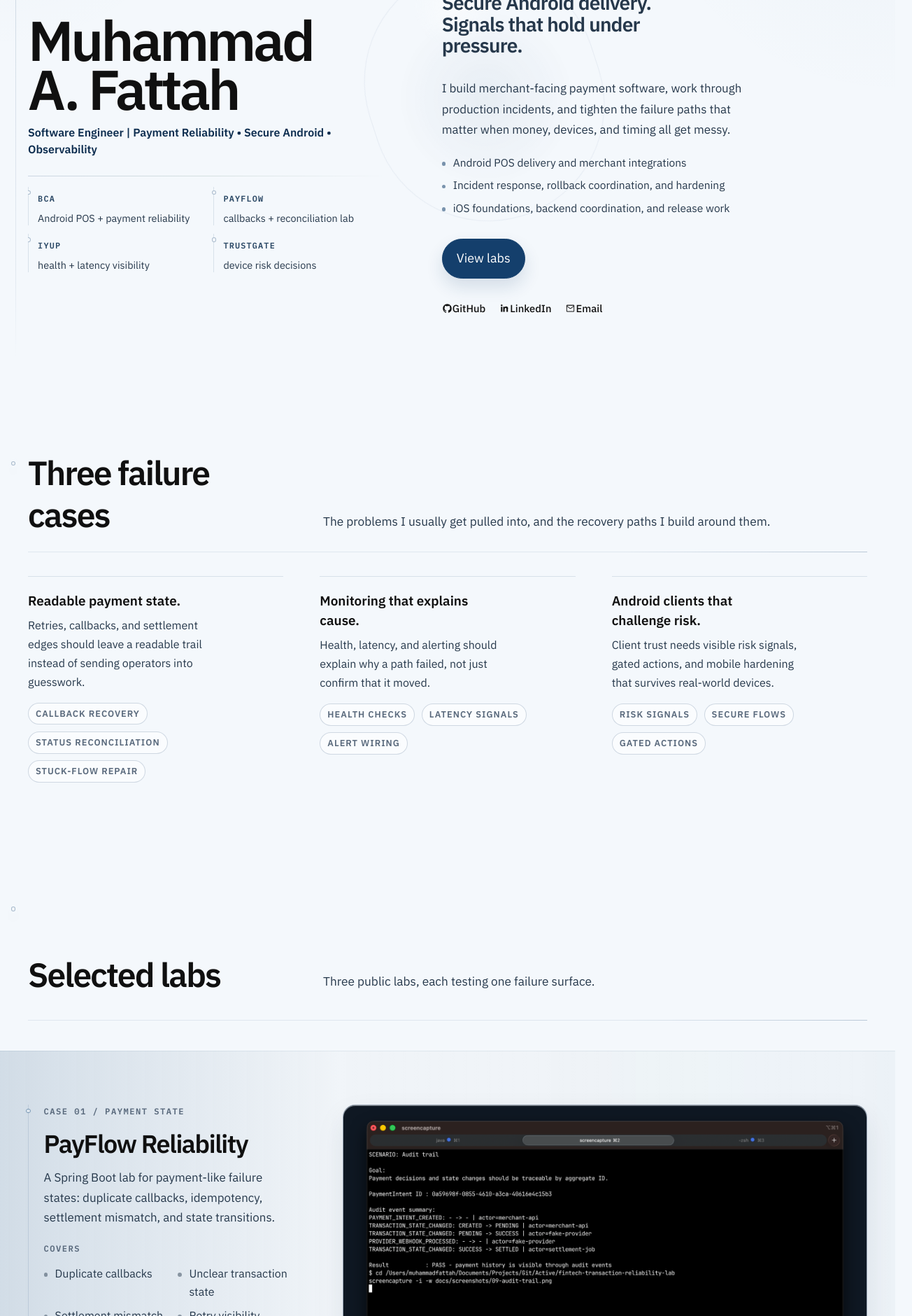
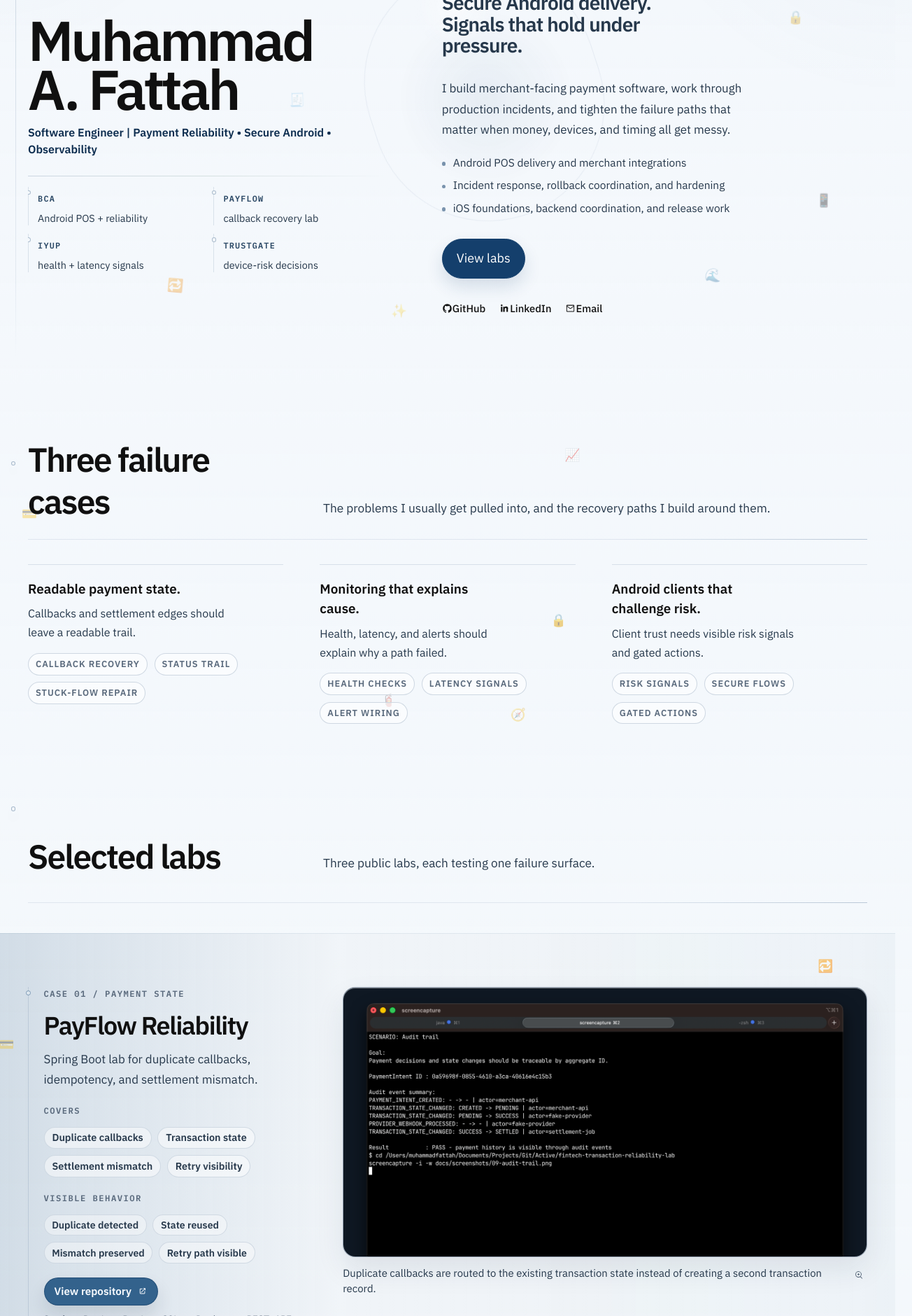
Before and after one commit to fattah247/fattah-portfolio, a Next.js app: page / in a window 1280 px wide. Shown: the part 240-2120 px from the top of the page at 70% size, 1304 px wide, since content can reach past the window. Built offline with nearby package versions, Linux system fonts and the light colour scheme.

Commit message:
improvement: add ambient portfolio motion

```diff
--- a/app/globals.css
+++ b/app/globals.css
@@ -72,6 +72,30 @@
   100% {
     opacity: 0;
     transform: translateX(140%) skewX(-14deg);
+  }
+}
+
+@keyframes emoji-drift {
+  0%,
+  100% {
+    transform: translate3d(0, 0, 0) rotate(-4deg);
+  }
+
+  50% {
+    transform: translate3d(0.45rem, -0.7rem, 0) rotate(5deg);
+  }
+}
+
+@keyframes emoji-breathe {
+  0%,
+  100% {
+    opacity: 0.28;
+    filter: blur(0) saturate(0.86);
+  }
+
+  50% {
+    opacity: 0.5;
+    filter: blur(0.1px) saturate(1.04);
   }
 }
 
@@ -501,6 +525,22 @@
     @apply py-10 sm:py-14 lg:py-14;
   }
 
+  .ambient-emoji-field {
+    display: none;
+  }
+
+  .ambient-emoji,
+  .project-emoji {
+    position: absolute;
+    display: inline-flex;
+    align-items: center;
+    justify-content: center;
+    font-family: "Apple Color Emoji", "Segoe UI Emoji", sans-serif;
+    line-height: 1;
+    pointer-events: none;
+    user-select: none;
+  }
+
   .hero-layout {
     position: relative;
     z-index: 1;
@@ -719,7 +759,13 @@
     @apply mt-3 max-w-[42rem] text-[1.08rem] leading-[1.7];
   }
 
+  .failure-section .section-top {
+    position: relative;
+    z-index: 1;
+  }
+
   .failure-section {
+    position: relative;
     @apply pt-2;
   }
 
@@ -729,6 +775,8 @@
   }
 
   .failure-list {
+    position: relative;
+    z-index: 1;
     @apply grid gap-7 md:grid-cols-3;
   }
 
@@ -768,6 +816,10 @@
     --spot-x: 72%;
     --spot-y: 28%;
     --spot-color: 18 52 88;
+    --tilt-x: 0deg;
+    --tilt-y: 0deg;
+    --drift-x: 0px;
+    --drift-y: 0px;
     @apply grid gap-10 pt-4 pb-12 sm:gap-10 sm:pt-6 sm:pb-12 lg:grid-cols-[minmax(18rem,0.35fr)_minmax(0,0.65fr)];
   }
 
@@ -850,12 +902,17 @@
     opacity: 1;
   }
 
+  .project-stage:hover::after,
   .project-stage.is-pointer-active::after,
   .project-stage:focus-within::after {
     opacity: 0.86;
     transform: translate(-50%, -50%) scale(1);
   }
 
+  .project-emoji-field {
+    display: none;
+  }
+
   .project-aside,
   .project-main {
     position: relative;
@@ -890,8 +947,11 @@
 
   .project-points {
     color: var(--body);
+    display: flex;
+    flex-wrap: wrap;
+    gap: 0.55rem;
     list-style: none;
-    @apply grid gap-y-2 pl-0 text-[1rem] leading-[1.62] sm:grid-cols-2 sm:gap-x-5;
+    @apply pl-0 text-[0.9rem] font-semibold leading-none;
   }
 
   .project-meta-block,
@@ -907,19 +967,10 @@
   }
 
   .project-points li {
-    position: relative;
-    padding-inline-start: 1rem;
-  }
-
-  .project-points li::before {
-    content: "";
-    position: absolute;
-    inset: 0.72rem auto auto 0;
-    width: 0.35rem;
-    height: 0.35rem;
     border-radius: 999px;
-    background: currentColor;
-    opacity: 0.48;
+    border: 1px solid rgba(201, 211, 222, 0.82);
+    background: rgba(255, 255, 255, 0.48);
+    padding: 0.48rem 0.68rem;
   }
 
   .project-foot {
@@ -1016,6 +1067,7 @@
   }
 
   .project-main {
+    perspective: 1200px;
     @apply space-y-8;
   }
 
@@ -1025,12 +1077,18 @@
 
   .project-proof-list {
     color: var(--body);
-    list-style: disc;
-    @apply space-y-2 pl-5 text-[0.96rem] leading-[1.6];
+    display: flex;
+    flex-wrap: wrap;
+    gap: 0.55rem;
+    list-style: none;
+    @apply pl-0 text-[0.88rem] font-semibold leading-none;
   }
 
   .project-proof-list li {
-    @apply pl-1;
+    border: 1px solid rgba(201, 211, 222, 0.8);
+    border-radius: 999px;
+    background: rgba(255, 255, 255, 0.38);
+    padding: 0.46rem 0.66rem;
   }
 
   .project-detail-grid,
@@ -1080,12 +1138,39 @@
     cursor: zoom-in;
     padding: 0;
     text-align: left;
+    transform-origin: center;
+    transition:
+      transform 360ms cubic-bezier(0.16, 1, 0.3, 1),
+      filter 220ms ease-out;
     width: 100%;
-    @apply border-0 transition duration-150;
+    @apply border-0;
   }
 
   .artifact:hover {
     transform: translateY(-2px);
+  }
+
+  .project-stage.is-pointer-active .artifact {
+    transform:
+      translate3d(calc(var(--drift-x) * 0.32), calc(var(--drift-y) * 0.28), 0)
+      rotateX(calc(var(--tilt-x) * 0.42))
+      rotateY(calc(var(--tilt-y) * 0.38));
+  }
+
+  .project-stage.is-pointer-active .artifact:nth-child(2),
+  .project-stage.is-pointer-active .project-evidence-secondary .artifact {
+    transform:
+      translate3d(calc(var(--drift-x) * -0.24), calc(var(--drift-y) * -0.18), 0)
+      rotateX(calc(var(--tilt-x) * -0.28))
+      rotateY(calc(var(--tilt-y) * -0.3));
+  }
+
+  .project-stage:not(.is-pointer-active):hover .artifact {
+    transform: translate3d(0, -0.12rem, 0) rotateX(0.7deg) rotateY(-0.8deg);
+  }
+
+  .project-stage:not(.is-pointer-active):hover .project-evidence-secondary .artifact {
+    transform: translate3d(0, 0.08rem, 0) rotateX(-0.45deg) rotateY(0.65deg);
   }
 
   .artifact-frame {
@@ -1094,7 +1179,36 @@
     border: 1px solid rgba(201, 211, 222, 0.9);
     background: var(--surface);
     box-shadow: var(--shadow);
+    transition:
+      box-shadow 260ms ease-out,
+      border-color 260ms ease-out,
+      filter 260ms ease-out;
     @apply aspect-[4/3] rounded-[18px];
+  }
+
+  .project-stage:hover .artifact-frame,
+  .project-stage.is-pointer-active .artifact-frame {
+    border-color: rgba(255, 255, 255, 0.72);
+    box-shadow:
+      0 22px 52px rgba(20, 40, 68, 0.13),
+      inset 0 1px 0 rgba(255, 255, 255, 0.5);
+    filter: saturate(1.04);
+  }
+
+  .project-stage.is-pointer-active .project-emoji:nth-child(odd) {
+    transform: translate3d(calc(var(--drift-x) * 0.42), calc(var(--drift-y) * 0.34), 0) rotate(5deg);
+  }
+
+  .project-stage.is-pointer-active .project-emoji:nth-child(even) {
+    transform: translate3d(calc(var(--drift-x) * -0.34), calc(var(--drift-y) * -0.28), 0) rotate(-4deg);
+  }
+
+  .project-stage:not(.is-pointer-active):hover .project-emoji:nth-child(odd) {
+    transform: translate3d(0.34rem, -0.2rem, 0) rotate(5deg);
+  }
+
+  .project-stage:not(.is-pointer-active):hover .project-emoji:nth-child(even) {
+    transform: translate3d(-0.28rem, 0.22rem, 0) rotate(-4deg);
   }
 
   .artifact-frame-wide {
@@ -1895,7 +2009,7 @@
   }
 
   .project-points li {
-    padding-inline-start: 0.85rem;
+    padding: 0.48rem 0.68rem;
   }
 
   .project-points li:nth-child(n + 4),
@@ -2340,6 +2454,69 @@
     pointer-events: none;
   }
 
+  .ambient-emoji-field {
+    display: block;
+    position: absolute;
+    inset: 0;
+    pointer-events: none;
+    z-index: 0;
+  }
+
+  .ambient-emoji {
+    opacity: 0.34;
+    font-size: clamp(1.15rem, 1.35vw, 1.7rem);
+    filter: saturate(0.88);
+    animation: emoji-drift 8.5s ease-in-out infinite;
+  }
+
+  .ambient-emoji:nth-child(1) {
+    left: 5.5%;
+    top: 22%;
+    animation-delay: -1.1s;
+  }
+
+  .ambient-emoji:nth-child(2) {
+    left: 16%;
+    bottom: 18%;
+    animation-delay: -4.3s;
+  }
+
+  .ambient-emoji:nth-child(3) {
+    right: 36%;
+    top: 16%;
+    animation-delay: -2.7s;
+  }
+
+  .ambient-emoji:nth-child(4) {
+    right: 8%;
+    top: 28%;
+    animation-delay: -5.8s;
+  }
+
+  .ambient-emoji:nth-child(5) {
+    right: 18%;
+    bottom: 20%;
+    animation-delay: -3.6s;
+  }
+
+  .ambient-emoji:nth-child(6) {
+    left: 43%;
+    bottom: 14%;
+    animation-delay: -6.6s;
+  }
+
+  .ambient-emoji:nth-child(7) {
+    left: 31%;
+    top: 43%;
+    animation-delay: -7.2s;
+  }
+
+  .ambient-emoji:nth-child(8) {
+    right: 4.5%;
+    bottom: 35%;
+    animation-delay: -2.1s;
+  }
+
   .section-block {
     padding-top: 5.4rem;
     padding-bottom: 5.4rem;
@@ -2393,6 +2570,50 @@
     padding-top: 0.3rem;
   }
 
+  .failure-section {
+    padding-top: 3.9rem;
+    padding-bottom: 1.4rem;
+  }
+
+  #projects.section-block {
+    padding-top: 3.8rem;
+  }
+
+  .failure-section .section-top {
+    min-height: 6.6rem;
+    margin-bottom: 1.9rem;
+    padding-bottom: 1.5rem;
+  }
+
+  .failure-section .project-emoji-field {
+    inset: -1rem max(-4vw, -3rem);
+  }
+
+  .failure-section .project-emoji:nth-child(1) {
+    left: 3%;
+    top: 34%;
+  }
+
+  .failure-section .project-emoji:nth-child(2) {
+    left: 36%;
+    top: 18%;
+  }
+
+  .failure-section .project-emoji:nth-child(3) {
+    right: 3.5%;
+    top: 36%;
+  }
+
+  .failure-section .project-emoji:nth-child(4) {
+    left: 18%;
+    bottom: 8%;
+  }
+
+  .failure-section .project-emoji:nth-child(5) {
+    right: 22%;
+    bottom: 12%;
+  }
+
   .failure-item {
     border-top: 1px solid rgba(20, 63, 108, 0.12);
     max-width: none;
@@ -2406,6 +2627,61 @@
     overflow: visible;
     padding-top: 4.8rem;
     padding-bottom: 4.8rem;
+  }
+
+  .project-emoji-field {
+    display: block;
+    position: absolute;
+    inset: -2rem max(-5vw, -4rem);
+    overflow: hidden;
+    pointer-events: none;
+    z-index: 0;
+  }
+
+  .project-emoji {
+    opacity: 0.26;
+    font-size: clamp(1.1rem, 1.2vw, 1.55rem);
+    filter: saturate(0.88);
+    transition:
+      opacity 220ms ease-out,
+      transform 420ms cubic-bezier(0.16, 1, 0.3, 1),
+      filter 220ms ease-out;
+    animation: emoji-breathe 6.8s ease-in-out infinite;
+  }
+
+  .project-emoji:nth-child(1) {
+    left: 1.4rem;
+    top: 18%;
+    animation-delay: -1.4s;
+  }
+
+  .project-emoji:nth-child(2) {
+    right: 8.5%;
+    top: 7%;
+    animation-delay: -4.1s;
+  }
+
+  .project-emoji:nth-child(3) {
+    left: 28%;
+    bottom: 7%;
+    animation-delay: -2.8s;
+  }
+
+  .project-emoji:nth-child(4) {
+    right: 2rem;
+    bottom: 20%;
+    animation-delay: -5.5s;
+  }
+
+  .project-emoji:nth-child(5) {
+    left: 9%;
+    bottom: 32%;
+    animation-delay: -6.2s;
+  }
+
+  .project-stage.is-stage-active .project-emoji,
+  .project-stage:focus-within .project-emoji {
+    opacity: 0.42;
   }
 
   .project-aside {
@@ -2611,4 +2887,9 @@
     transition-duration: 0.01ms !important;
     transition-delay: 0ms !important;
   }
+
+  .project-stage.is-pointer-active .artifact,
+  .project-stage.is-pointer-active .project-emoji {
+    transform: none !important;
+  }
 }
--- a/app/page.tsx
+++ b/app/page.tsx
@@ -27,11 +27,21 @@
 ] as const;
 
 const heroProofMap = [
-  ["BCA", "Android POS + payment reliability"],
-  ["PayFlow", "callbacks + reconciliation lab"],
-  ["iYup", "health + latency visibility"],
-  ["TrustGate", "device risk decisions"],
+  ["BCA", "Android POS + reliability"],
+  ["PayFlow", "callback recovery lab"],
+  ["iYup", "health + latency signals"],
+  ["TrustGate", "device-risk decisions"],
 ] as const;
+
+const heroAmbientEmojis = ["💳", "🔁", "📈", "🔒", "🌊", "✨", "🧾", "📱"] as const;
+
+const projectAmbientEmojis = {
+  payflow: ["💳", "🔁", "🧾", "✅", "⚠️"],
+  iyup: ["📈", "📡", "🚨", "⏱️", "📊"],
+  trustgate: ["🔒", "🛡️", "📱", "🔐", "🚪"],
+} as const;
+
+const failureAmbientEmojis = ["💳", "📈", "🔒", "🧭", "🧯"] as const;
 
 const githubProofRepos = [
   {
@@ -63,20 +73,20 @@
   {
     title: "Readable payment state",
     description:
-      "Retries, callbacks, and settlement edges should leave a readable trail instead of sending operators into guesswork.",
-    canDo: ["callback recovery", "status reconciliation", "stuck-flow repair"],
+      "Callbacks and settlement edges should leave a readable trail.",
+    canDo: ["Callback recovery", "Status trail", "Stuck-flow repair"],
   },
   {
     title: "Monitoring that explains cause",
     description:
-      "Health, latency, and alerting should explain why a path failed, not just confirm that it moved.",
-    canDo: ["health checks", "latency signals", "alert wiring"],
+      "Health, latency, and alerts should explain why a path failed.",
+    canDo: ["Health checks", "Latency signals", "Alert wiring"],
   },
   {
     title: "Android clients that challenge risk",
     description:
-      "Client trust needs visible risk signals, gated actions, and mobile hardening that survives real-world devices.",
-    canDo: ["risk signals", "secure flows", "gated actions"],
+      "Client trust needs visible risk signals and gated actions.",
+    canDo: ["Risk signals", "Secure flows", "Gated actions"],
   },
 ] as const;
 
@@ -581,8 +591,16 @@
     }
 
     const rect = stage.getBoundingClientRect();
-    stage.style.setProperty("--spot-x", (clientX - rect.left) + "px");
-    stage.style.setProperty("--spot-y", (clientY - rect.top) + "px");
+    const localX = clientX - rect.left;
+    const localY = clientY - rect.top;
+    const dx = ((localX / rect.width) - 0.5) * 2;
+    const dy = ((localY / rect.height) - 0.5) * 2;
+    stage.style.setProperty("--spot-x", localX + "px");
+    stage.style.setProperty("--spot-y", localY + "px");
+    stage.style.setProperty("--tilt-x", (-dy * 3.8).toFixed(2) + "deg");
+    stage.style.setProperty("--tilt-y", (dx * 4.6).toFixed(2) + "deg");
+    stage.style.setProperty("--drift-x", (dx * 10).toFixed(1) + "px");
+    stage.style.setProperty("--drift-y", (dy * 8).toFixed(1) + "px");
   }
 
   function settleStageSpotOnLink(link) {
@@ -592,9 +610,9 @@
     }
 
     const linkRect = link.getBoundingClientRect();
-    const stageRect = stage.getBoundingClientRect();
-    stage.style.setProperty("--spot-x", (linkRect.left - stageRect.left + (linkRect.width / 2)) + "px");
-    stage.style.setProperty("--spot-y", (linkRect.top - stageRect.top + (linkRect.height / 2)) + "px");
+    const clientX = linkRect.left + (linkRect.width / 2);
+    const clientY = linkRect.top + (linkRect.height / 2);
+    setStageSpot(stage, clientX, clientY);
     stage.classList.add("is-pointer-active");
   }
 
@@ -698,6 +716,10 @@
 
     stage.addEventListener("pointerleave", () => {
       stage.classList.remove("is-pointer-active");
+      stage.style.setProperty("--tilt-x", "0deg");
+      stage.style.setProperty("--tilt-y", "0deg");
+      stage.style.setProperty("--drift-x", "0px");
+      stage.style.setProperty("--drift-y", "0px");
     });
   });
 
@@ -1140,6 +1162,34 @@
           <span>{label}</span>
           <p>{detail}</p>
         </div>
+      ))}
+    </div>
+  );
+}
+
+function AmbientEmojiField() {
+  return (
+    <div className="ambient-emoji-field" aria-hidden="true">
+      {heroAmbientEmojis.map((emoji, index) => (
+        <span className="ambient-emoji" key={`${emoji}-${index}`}>
+          {emoji}
+        </span>
+      ))}
+    </div>
+  );
+}
+
+function ProjectAmbientEmojis({
+  emojis,
+}: {
+  emojis: ReadonlyArray<string>;
+}) {
+  return (
+    <div className="project-emoji-field" aria-hidden="true">
+      {emojis.map((emoji, index) => (
+        <span className="project-emoji" key={`${emoji}-${index}`}>
+          {emoji}
+        </span>
       ))}
     </div>
   );
@@ -1238,6 +1288,7 @@
           data-stage-nav="true"
           data-stage-label="Introduction"
         >
+          <AmbientEmojiField />
           <div className="hero-layout">
             <div className="hero-copy-block">
               <h1 className="hero-name" id="hero-name">
@@ -1298,6 +1349,8 @@
             </p>
           </div>
 
+          <ProjectAmbientEmojis emojis={failureAmbientEmojis} />
+
           <div className="failure-list">
             {failureCases.map((item) => (
               <article className="failure-item" key={item.title}>
@@ -1332,14 +1385,14 @@
             data-stage="payflow"
             data-stage-label="PayFlow Reliability"
           >
+            <ProjectAmbientEmojis emojis={projectAmbientEmojis.payflow} />
             <div className="project-aside">
               <div className="project-head">
                 <p className="project-kicker">Case 01 / payment state</p>
                 <h3 className="project-title">PayFlow Reliability</h3>
                 <p className="project-summary">
-                  A Spring Boot lab for payment-like failure states: duplicate
-                  callbacks, idempotency, settlement mismatch, and state
-                  transitions.
+                  Spring Boot lab for duplicate callbacks, idempotency, and
+                  settlement mismatch.
                 </p>
               </div>
 
@@ -1347,7 +1400,7 @@
                 <h4>Covers</h4>
                 <ul className="project-points">
                   <li>Duplicate callbacks</li>
-                  <li>Unclear transaction state</li>
+                  <li>Transaction state</li>
                   <li>Settlement mismatch</li>
                   <li>Retry visibility</li>
                 </ul>
@@ -1356,9 +1409,9 @@
               <div className="project-proof-block">
                 <h4>Visible behavior</h4>
                 <ul className="project-proof-list">
-                  <li>Duplicate callback detected</li>
-                  <li>Existing transaction state reused</li>
-                  <li>Settlement mismatch preserved</li>
+                  <li>Duplicate detected</li>
+                  <li>State reused</li>
+                  <li>Mismatch preserved</li>
                   <li>Retry path visible</li>
                 </ul>
               </div>
@@ -1427,13 +1480,14 @@
             data-stage="iyup"
             data-stage-label="iYup"
           >
+            <ProjectAmbientEmojis emojis={projectAmbientEmojis.iyup} />
             <div className="project-aside">
               <div className="project-head">
                 <p className="project-kicker">Case 02 / observability</p>
                 <h3 className="project-title">iYup</h3>
                 <p className="project-summary">
-                  An observability lab for service health, latency, alert
-                  state, and dashboard visibility.
+                  Observability lab for health, latency, alerts, and dashboard
+                  visibility.
                 </p>
               </div>
 
@@ -1443,17 +1497,17 @@
                   <li>Service health</li>
                   <li>Latency visibility</li>
                   <li>Alert conditions</li>
-                  <li>Operational dashboarding</li>
+                  <li>Dashboarding</li>
                 </ul>
               </div>
 
               <div className="project-proof-block">
                 <h4>Visible behavior</h4>
                 <ul className="project-proof-list">
-                  <li>Service health</li>
-                  <li>Latency</li>
+                  <li>Health state</li>
+                  <li>Latency visible</li>
                   <li>Alert state</li>
-                  <li>Dashboard visibility</li>
+                  <li>Dashboard proof</li>
                 </ul>
               </div>
 
@@ -1517,33 +1571,33 @@
             data-stage="trustgate"
             data-stage-label="TrustGate Android"
           >
+            <ProjectAmbientEmojis emojis={projectAmbientEmojis.trustgate} />
             <div className="project-aside">
               <div className="project-head">
                 <p className="project-kicker">Case 03 / client trust</p>
                 <h3 className="project-title">TrustGate Android</h3>
                 <p className="project-summary">
-                  An Android client-trust lab for deciding when a device should
-                  be allowed, warned, or blocked.
+                  Android client-trust lab for allow, warn, and block decisions.
                 </p>
               </div>
 
               <div className="project-meta-block">
                 <h4>Covers</h4>
                 <ul className="project-points">
-                  <li>Device risk state</li>
-                  <li>Root and emulator signals</li>
-                  <li>Sensitive action protection</li>
-                  <li>Security event visibility</li>
+                  <li>Device risk</li>
+                  <li>Root/emulator signals</li>
+                  <li>Sensitive actions</li>
+                  <li>Security events</li>
                 </ul>
               </div>
 
               <div className="project-proof-block">
                 <h4>Visible behavior</h4>
                 <ul className="project-proof-list">
-                  <li>Device risk state</li>
-                  <li>Security event log</li>
-                  <li>Sensitive action blocked</li>
-                  <li>Risk-based decision path</li>
+                  <li>Risk state</li>
+                  <li>Event log</li>
+                  <li>Action blocked</li>
+                  <li>Decision path</li>
                 </ul>
               </div>
 
```
